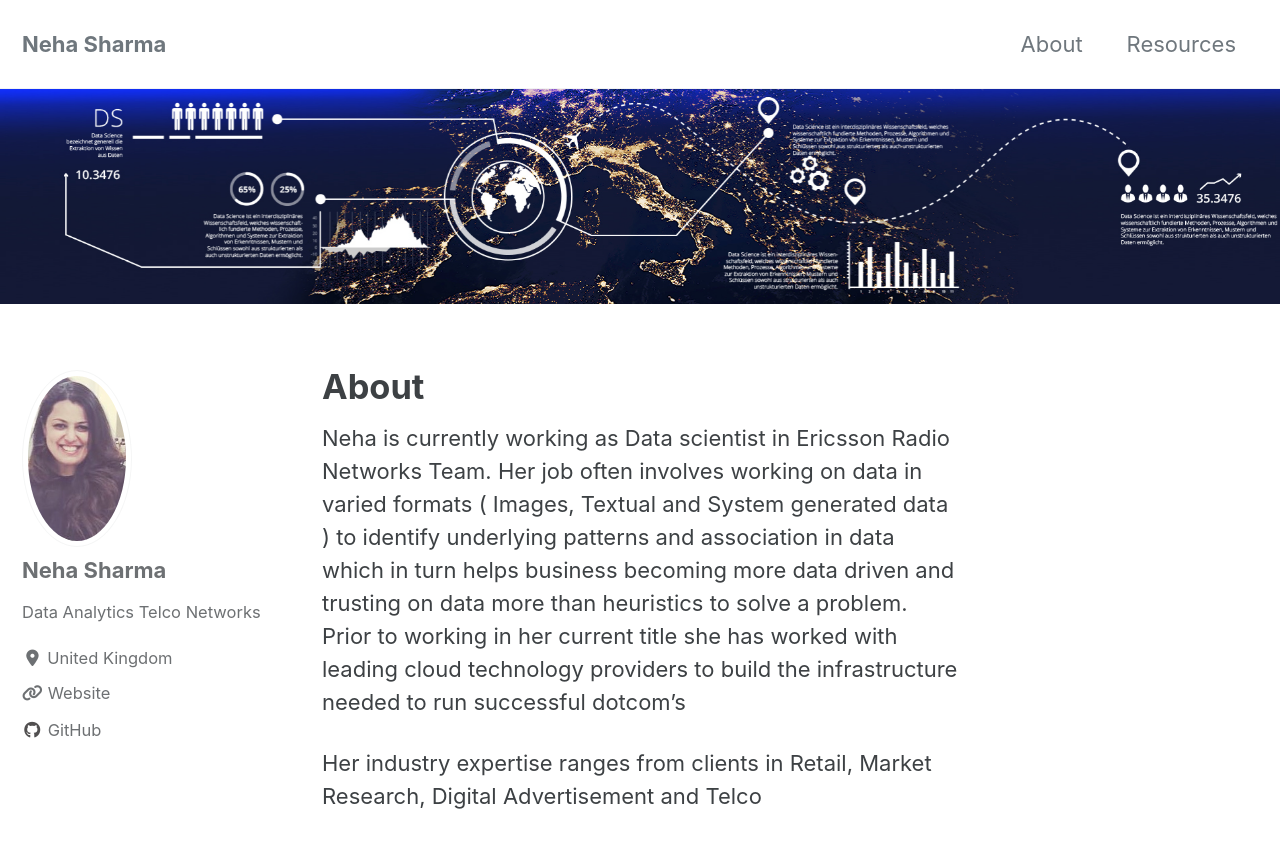
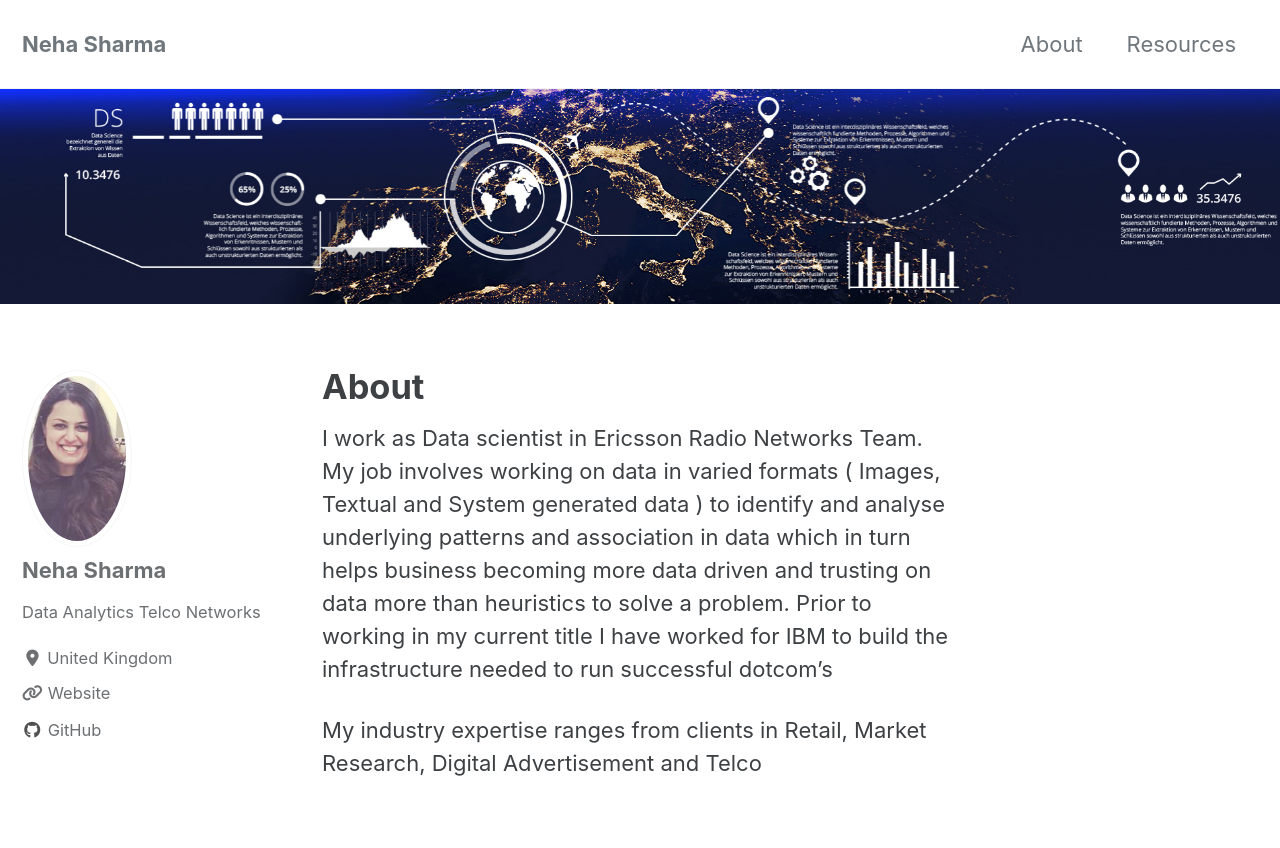
Before and after one commit to ns3115neha/ns3115neha.github.io, a Jekyll site: the page built from _pages/about.md, in a window 1280 px wide and 900 px high. Shown: the top 848 px of the window. Built offline with Jekyll 4.4.1, drawn with Linux system fonts in a browser that asks for light colours; cached includes are drawn as plain includes; nearby versions of some CDN libraries.

Commit message:
Update about.md

```diff
--- a/_pages/about.md
+++ b/_pages/about.md
@@ -5,6 +5,6 @@
   image: "/images/datascience_01.jpg"
 ---
 
-Neha is currently working as Data scientist in Ericsson Radio Networks Team.  Her job often involves working on data in varied formats ( Images, Textual and System generated data ) to identify underlying patterns and association in data which in turn helps  business  becoming more data driven and trusting on data more than heuristics to solve a problem. Prior to working in her current title she has worked with leading cloud technology providers to build the infrastructure needed to run successful dotcom’s
+I work as Data scientist in Ericsson Radio Networks Team.  My job involves working on data in varied formats ( Images, Textual and System generated data ) to identify and analyse underlying patterns and association in data which in turn helps  business  becoming more data driven and trusting on data more than heuristics to solve a problem. Prior to working in my current title I have worked for IBM to build the infrastructure needed to run successful dotcom’s
 
-Her industry expertise ranges from clients in  Retail, Market Research, Digital Advertisement and Telco
+My industry expertise ranges from clients in  Retail, Market Research, Digital Advertisement and Telco
```
